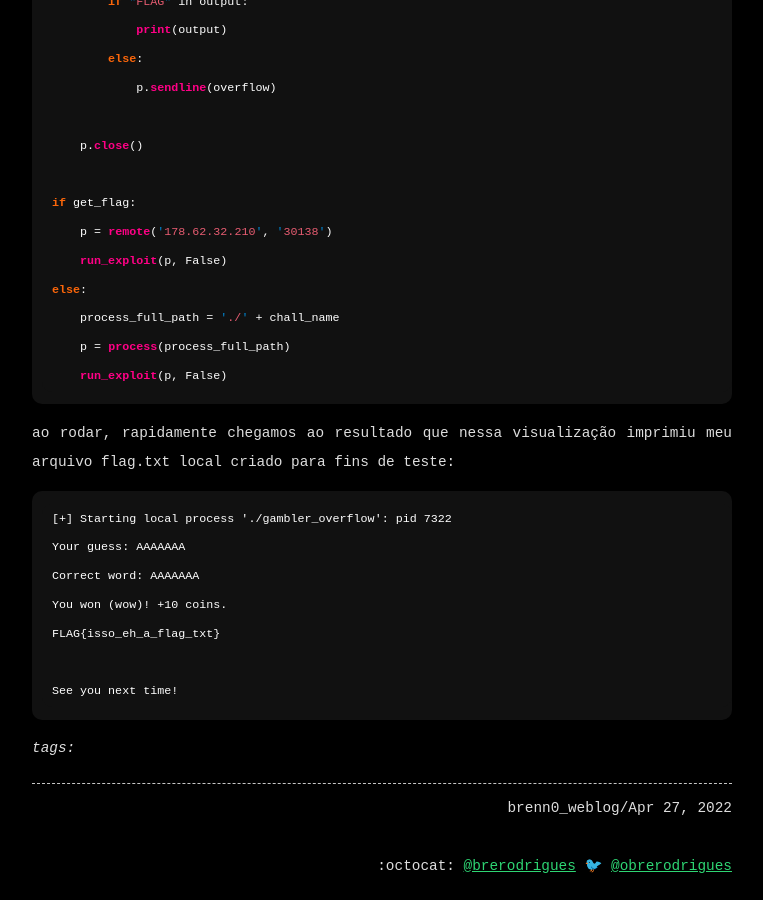
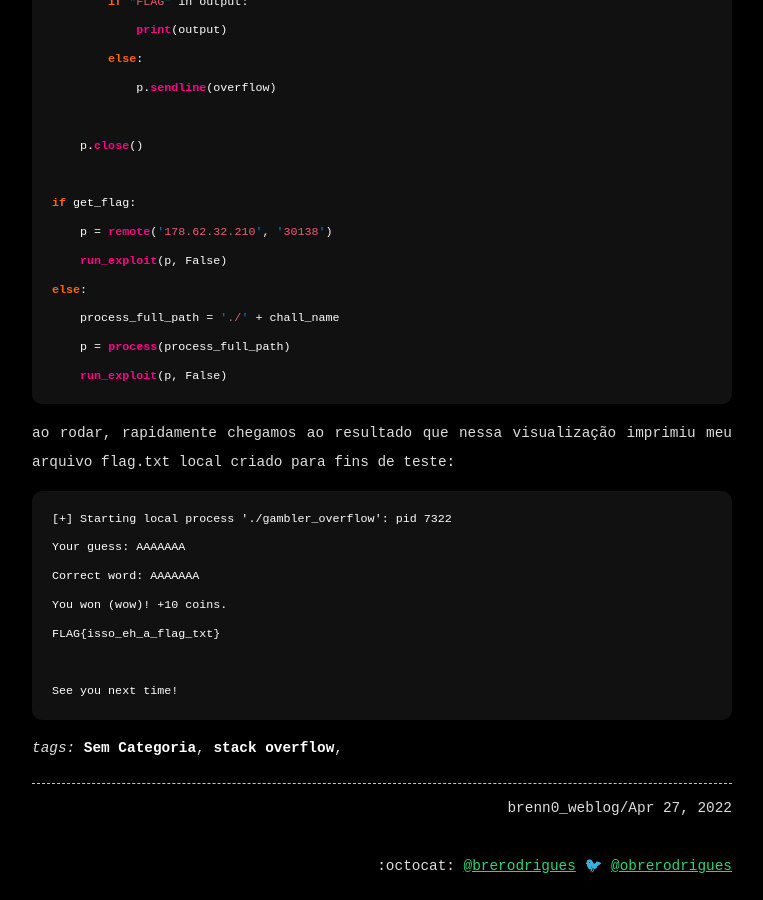
Before and after one commit to brerodrigues/brerodrigues.github.io, a Jekyll site: the page built from _posts/2022-04-27-gambler-overflow-b01lers-ctf-write-up.md, in a window 1280 px wide and 900 px high, scrolled down 3110 px. Shown: the whole window, without its empty margins (258-1021 px from the left). Built offline with Jekyll 4.4.1, drawn with Linux system fonts in a browser that asks for light colours; emoji names are drawn with the system emoji font.

Commit message:
Update 2022-04-27-gambler-overflow-b01lers-ctf-write-up.md

```diff
--- a/_posts/2022-04-27-gambler-overflow-b01lers-ctf-write-up.md
+++ b/_posts/2022-04-27-gambler-overflow-b01lers-ctf-write-up.md
@@ -5,6 +5,7 @@ date: 2022-04-27 22:26
 author: obrerodrigues
 comments: true
 categories: [CTFs]
+tags: [Sem Categoria, stack overflow]
 ---
 Existe um óbvio buffer overflow que permite sobreescrever valores. Mas ao invés de uma simples execução de shellcode ou redirecionamento de código, havia um caminho mais simples de se percorrer.
 
```
